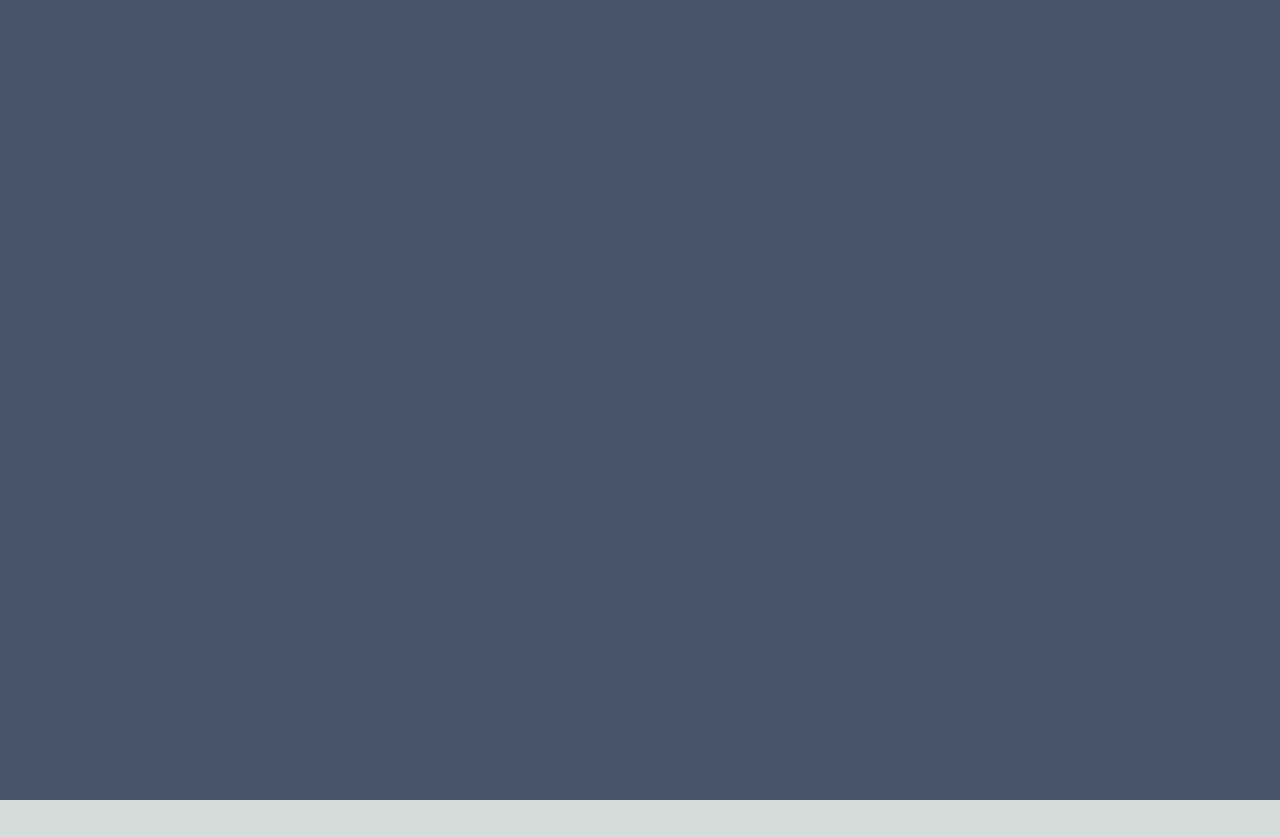
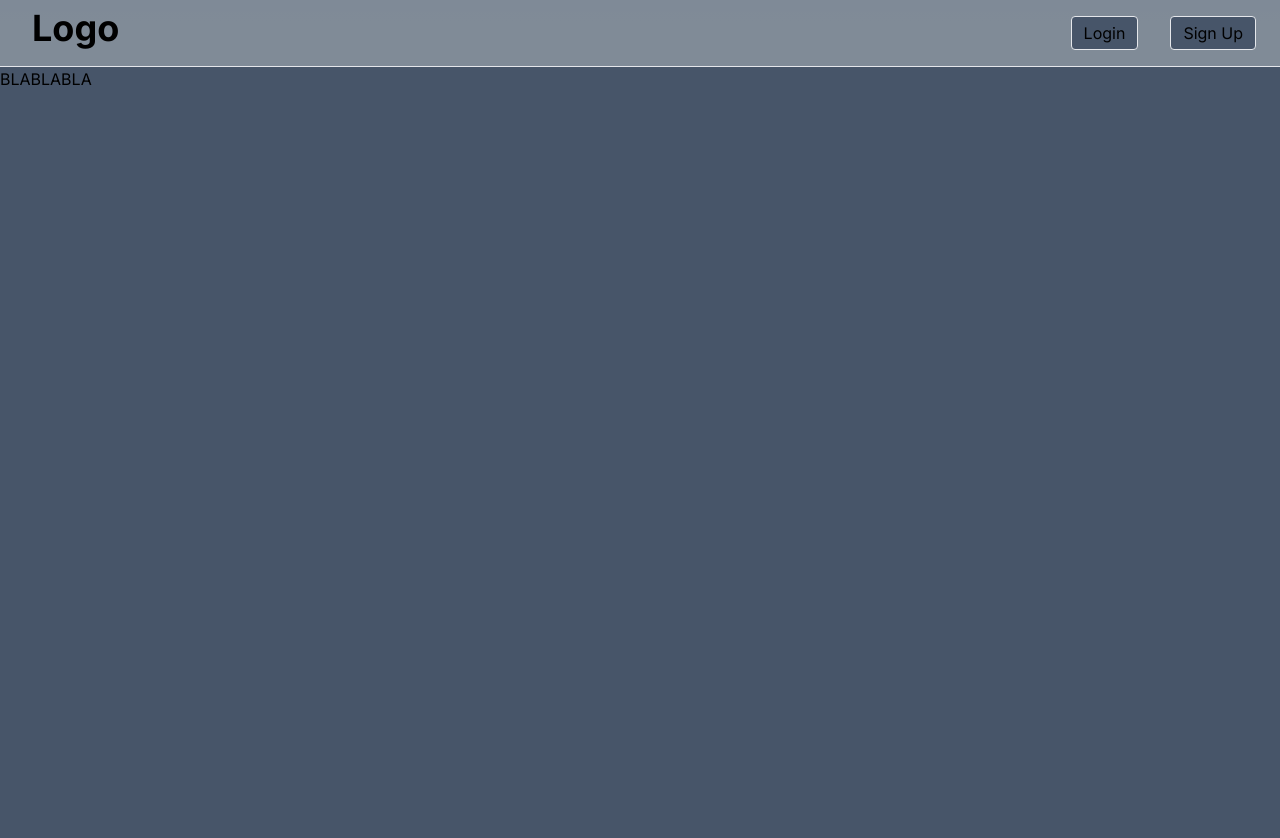
Before and after one commit to vganb/CMS-gruppuppgift-grupp3, a Next.js app in the folder cms/: page / in a window 1280 px wide. Shown: the top 838 px of the page. Before the commit the page ends 800 px from the top, so only its background shows below. Built offline with nearby package versions, Linux system fonts and the light colour scheme; no server answers.

Commit message:
Navbar added

```diff
--- a/cms/app/(auth)/sign-in/[[...sign-in]]/page.jsx
+++ b/cms/app/(auth)/sign-in/[[...sign-in]]/page.jsx
@@ -1,5 +1,6 @@
 import { SignIn } from "@clerk/nextjs";
 
 export default function Page() {
-  return <SignIn path="/sign-in" />;
+  return <SignIn path="/sign-in"/>;
+
 }
--- a/cms/app/(auth)/sign-up/[[...sign-up]]/page.jsx
+++ b/cms/app/(auth)/sign-up/[[...sign-up]]/page.jsx
@@ -1,5 +1,5 @@
 import { SignUp } from "@clerk/nextjs";
 
 export default function Page() {
-  return <SignUp path="/sign-up" />;
+  return (<SignUp path="/sign-up" />)
 }
--- a/cms/app/layout.jsx
+++ b/cms/app/layout.jsx
@@ -1,6 +1,7 @@
 import { Inter } from "next/font/google";
 import "./globals.css";
 import { ClerkProvider } from '@clerk/nextjs'
+import Navbar from "@/components/navbar/Navbar";
 
 
 const inter = Inter({ subsets: ["latin"] });
@@ -14,7 +15,9 @@ export default function RootLayout({ children }) {
   return (
     <ClerkProvider>
     <html lang="en">
-      <body className={inter.className}>{children}</body>
+        <body className={inter.className}>
+          <Navbar/>
+        {children}</body>
     </html>
 
     </ClerkProvider>
--- a/cms/app/page.jsx
+++ b/cms/app/page.jsx
@@ -1,10 +1,12 @@
-import { UserButton } from "@clerk/nextjs"
+// import { UserButton } from "@clerk/nextjs"
 
 const HomePage = () => {
   return (
-    <div className="h-screen bg-slate-600">
-    <UserButton fallbackRedirectUrl="/"/>
+    <div className="h-screen overflow-auto bg-slate-600">
+
+      <h1>BLABLABLA</h1>
     </div>
+
 
   )
 }
--- /dev/null
+++ b/cms/components/navbar/Navbar.jsx
@@ -0,0 +1,48 @@
+"use client";
+
+import { UserButton, useUser } from "@clerk/nextjs";
+import Link from "next/link";
+
+const Navbar = () => {
+  const { isSignedIn, user, isLoaded } = useUser();
+
+  if (!isLoaded) {
+    // Handle loading state however you like
+    return null;
+  }
+console.log(user)
+  return (
+    <div>
+      <div className="flex justify-between border-b bg-slate-600/60">
+        <Link href={"/"} className="text-4xl font-bold px-8 py-2">
+          Logo
+        </Link>
+        <div className="px-6 py-4 ">
+          {/* <Links/> */}
+          {isSignedIn ? (
+            <div className="flex gap-20">
+              Hello {user.fullName}!
+                      <UserButton fallbackRedirectUrl="/" />
+            </div>
+          ) : (
+            <div className="flex gap-8">
+              <Link href={"/sign-in"}>
+                <button className=" bg-slate-600 px-3 py-1 rounded border">
+                  Login
+                </button>
+              </Link>
+              <Link href={"/sign-up"}>
+                <button className="bg-slate-600 px-3 py-1 rounded border">
+                  Sign Up
+                </button>
+              </Link>
+                      </div>
+
+          )}
+        </div>
+      </div>
+    </div>
+  );
+};
+export default Navbar;
+import { SignIn } from "@clerk/clerk-react"
```
